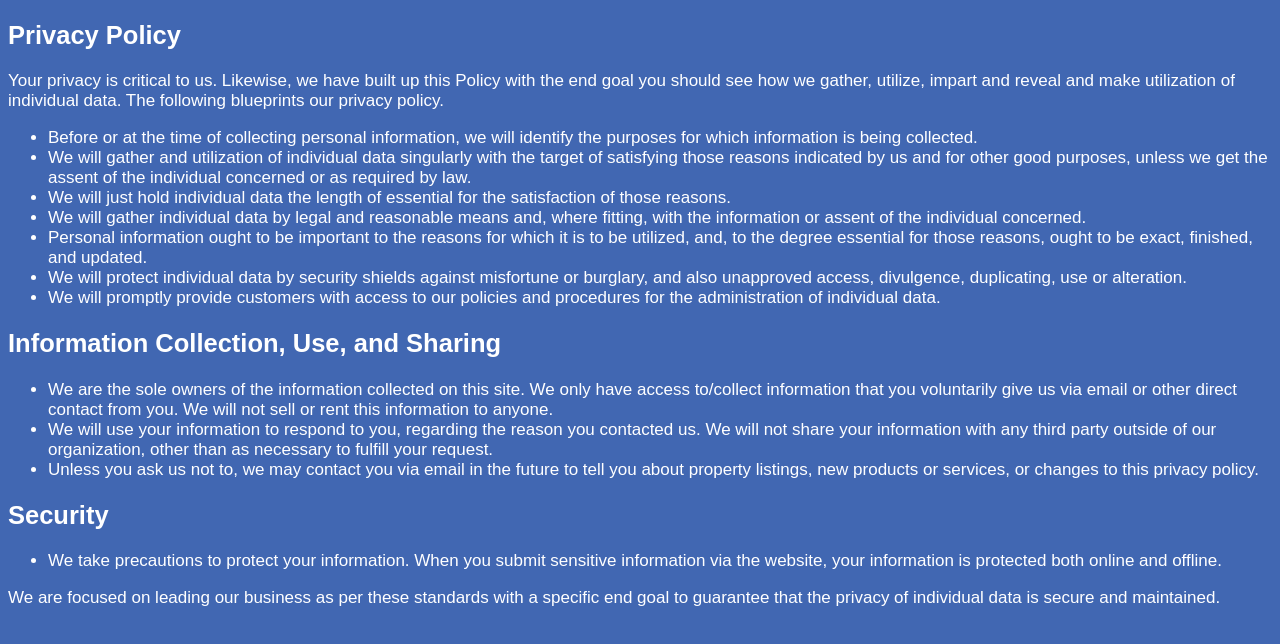
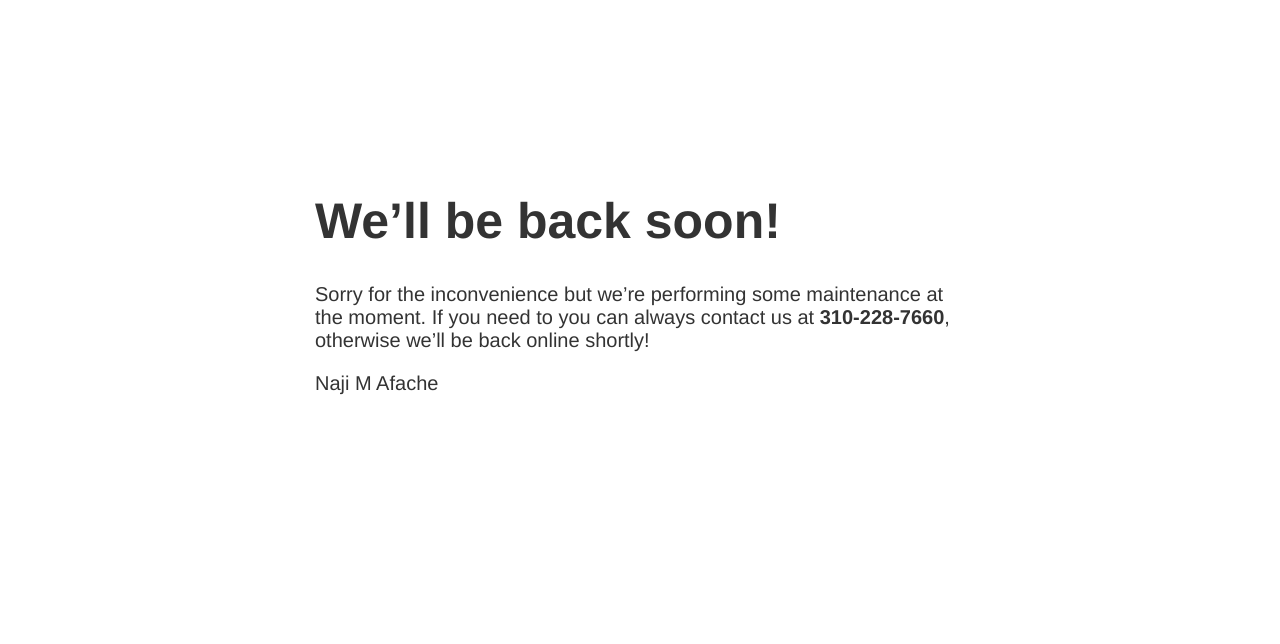
Before and after one commit to afache/Naji-Afache, a plain HTML site: page index.html in a window 1280 px wide. Drawn offline with Linux system fonts and the light colour scheme.

Commit message:
Update index.html

```diff
--- a/index.html
+++ b/index.html
@@ -1,79 +1,28 @@
-<!DOCTYPE html>
+<!DOCTYPE HTML PUBLIC "-//W3C//DTD HTML 4.01 Transitional//EN"
+        "http://www.w3.org/TR/html4/loose.dtd">
+
 <html>
+
 <head>
-<style>
-body {
-  background-color: #4167B2;
-  color: white;
-  font-family: Arial, Helvetica, sans-serif;
-  font-size: 17px;
+    <meta http-equiv="Content-type" content="text/html;charset=UTF-8">
+    <title>Site Maintenance</title>
+    <style type="text/css">
+      body { text-align: center; padding: 150px; }
+      h1 { font-size: 50px; }
+      body { font: 20px Helvetica, sans-serif; color: #333; }
+      #article { display: block; text-align: left; width: 650px; margin: 0 auto; }
+      a { color: #dc8100; text-decoration: none; }
+      a:hover { color: #333; text-decoration: none; }
+    </style>
 
-
-}
-</style>
 </head>
 <body>
-
-<h2>
-	Privacy Policy
-</h2>
-
-<p>
-	Your privacy is critical to us. Likewise, we have built up this Policy with the end goal you should see how we gather, utilize, impart and reveal and make utilization of individual data. The following blueprints our privacy policy.
-</p>
-
-<ul>
-	<li>
-		Before or at the time of collecting personal information, we will identify the purposes for which information is being collected.
-	</li>
-	<li>
-		We will gather and utilization of individual data singularly with the target of satisfying those reasons indicated by us and for other good purposes, unless we get the assent of the individual concerned or as required by law.
-	</li>
-	<li>
-		We will just hold individual data the length of essential for the satisfaction of those reasons.
-	</li>
-	<li>
-		We will gather individual data by legal and reasonable means and, where fitting, with the information or assent of the individual concerned.
-	</li>
-	<li>
-		Personal information ought to be important to the reasons for which it is to be utilized, and, to the degree essential for those reasons, ought to be exact, finished, and updated.
-	</li>
-	<li>
-		We will protect individual data by security shields against misfortune or burglary, and also unapproved access, divulgence, duplicating, use or alteration.
-	</li>
-	<li>
-		We will promptly provide customers with access to our policies and procedures for the administration of individual data.
-	</li>
-</ul>
-
-<h2>
-	Information Collection, Use, and Sharing
-</h2>
-
-<ul>
-	<li>
-		We are the sole owners of the information collected on this site. We only have access to/collect information that you voluntarily give us via email or other direct contact from you. We will not sell or rent this information to anyone.
-	</li>
-	<li>
-		We will use your information to respond to you, regarding the reason you contacted us. We will not share your information with any third party outside of our organization, other than as necessary to fulfill your request.
-	</li>
-        <li>
-                Unless you ask us not to, we may contact you via email in the future to tell you about property listings, new products or services, or changes to this privacy policy.
-
-       </li>
-
-</ul>
-
-<h2>
-Security
-</h2>
-
-<ul>
-<li>
-We take precautions to protect your information. When you submit sensitive information via the website, your information is protected both online and offline.
-</li>
-</ul>
-<p>
-	We are focused on leading our business as per these standards with a specific end goal to guarantee that the privacy of individual data is secure and maintained.
-</p>
+    <div id="article">
+    <h1>We’ll be back soon!</h1>
+    <div>
+        <p>Sorry for the inconvenience but we’re performing some maintenance at the moment. If you need to you can always contact us at <b>310-228-7660</b>, otherwise we’ll be back online shortly!</p>
+        <p>Naji M Afache</p>
+    </div>
+    </div>
+</body>
 </html>
```
